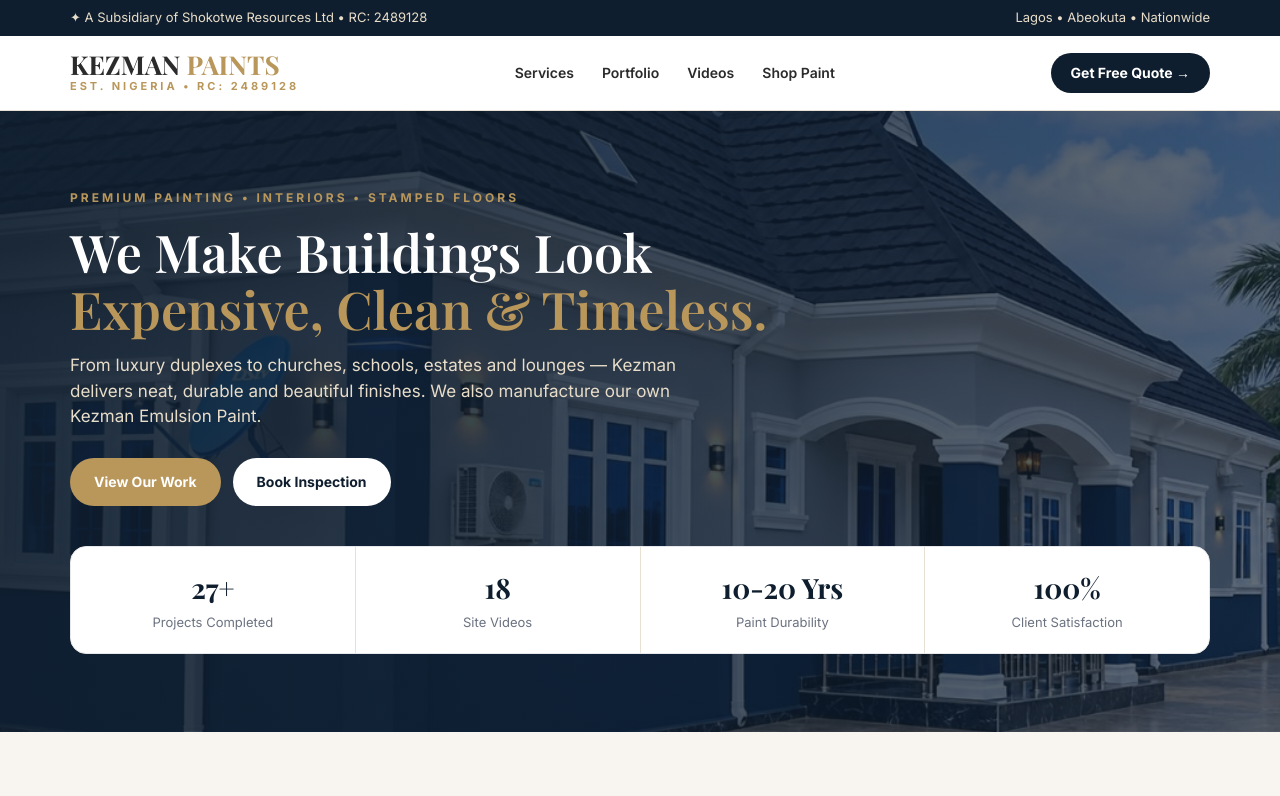
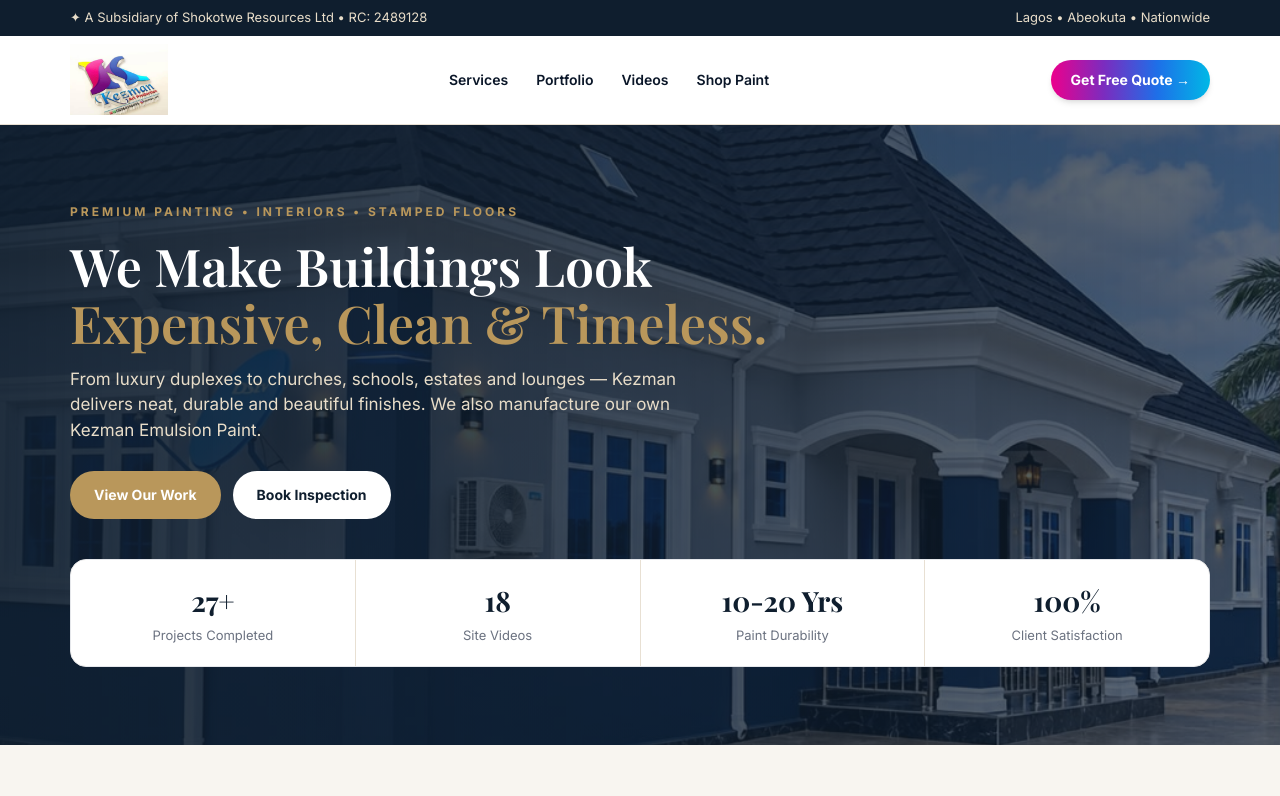
Before and after one commit to zamaris-del/Kezman-Art, a Next.js app: page / in a window 1280 px wide. Shown: the top 796 px of the page. Built offline with nearby package versions, Linux system fonts and the light colour scheme.

Commit message:
Refactor Header component layout and styles

```diff
--- a/components/Header.js
+++ b/components/Header.js
@@ -1,17 +1,35 @@
 import { WHATSAPP } from "../data/projects";
+
 export default function Header() {
   return (
     <header className="sticky top-0 z-50 bg-white/95 backdrop-blur border-b border-[#E8E0D3]">
-      <div className="max-w-[1180px] mx-auto px-5 flex justify-between items-center py-4">
-        <div>
-          <div className="font-serif text-[26px] font-bold leading-none">KEZMAN <span className="text-gold">PAINTS</span></div>
-          <div className="text-[11px] tracking-[3px] font-bold text-gold">EST. NIGERIA • RC: 2489128</div>
-        </div>
-        <nav className="hidden md:flex gap-7 text-sm font-semibold">
-          <a href="#services">Services</a><a href="#portfolio">Portfolio</a><a href="#videos">Videos</a><a href="#shop">Shop Paint</a>
+      <div className="max-w-[1180px] mx-auto px-5 flex justify-between items-center py-2">
+
+        {/* LOGO - YOUR REAL LOGO PICTURE */}
+        <a href="/" className="flex items-center shrink-0">
+          <img
+            src="/kezman-logo.png"
+            alt="Kezman Art Production - 08064746095"
+            className="h-[64px] md:h-[72px] w-auto object-contain"
+          />
+        </a>
+
+        <nav className="hidden md:flex gap-7 text-sm font-semibold text-[#0A1628]">
+          <a href="#services" className="hover:text-[#EC008C]">Services</a>
+          <a href="#portfolio" className="hover:text-[#7B2CBF]">Portfolio</a>
+          <a href="#videos" className="hover:text-[#1E6FE8]">Videos</a>
+          <a href="#shop" className="hover:text-[#00B8E6]">Shop Paint</a>
         </nav>
-        <a href={`https://wa.me/${WHATSAPP}`} className="bg-navy text-white px-5 py-2.5 rounded-full text-sm font-bold">Get Free Quote →</a>
+
+        {/* BUTTON - SAME GRADIENT AS YOUR K LOGO */}
+        <a
+          href={`https://wa.me/${WHATSAPP}?text=Hello%20Kezman%2C%20I%20want%20a%20free%20quote`}
+          className="text-white px-4 md:px-5 py-2.5 rounded-full text-[13px] md:text-sm font-bold whitespace-nowrap shadow-md"
+          style={{ background: "linear-gradient(90deg, #EC008C, #7B2CBF, #1E6FE8, #00B8E6)" }}
+        >
+          Get Free Quote →
+        </a>
       </div>
     </header>
   );
-    }
+              }
```
